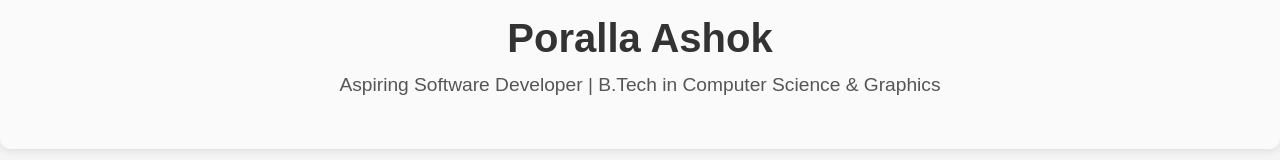
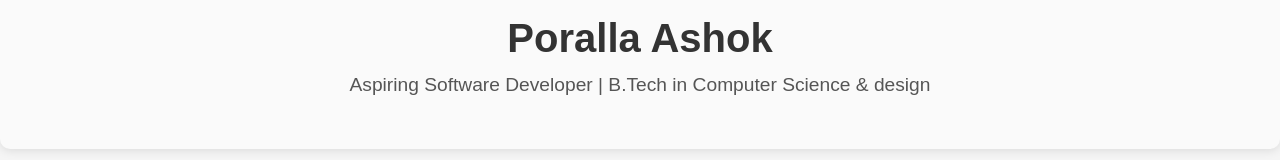
Before and after one commit to ashokporalla/Ashok, a plain HTML site: page index.html in a window 1280 px wide. Shown: the part 373-533 px from the top of the page. Drawn offline with Linux system fonts and the light colour scheme.

Commit message:
Update index.html

```diff
--- a/index.html
+++ b/index.html
@@ -23,7 +23,7 @@
     <section id="home" class="home">
         <img src="Ashokp.jpeg" alt="Poralla Ashok">
         <h1>Poralla Ashok</h1>
-        <p>Aspiring Software Developer | B.Tech in Computer Science & Graphics</p>
+        <p>Aspiring Software Developer | B.Tech in Computer Science & design</p>
     </section>
 
     <section id="about" class="about">
```
